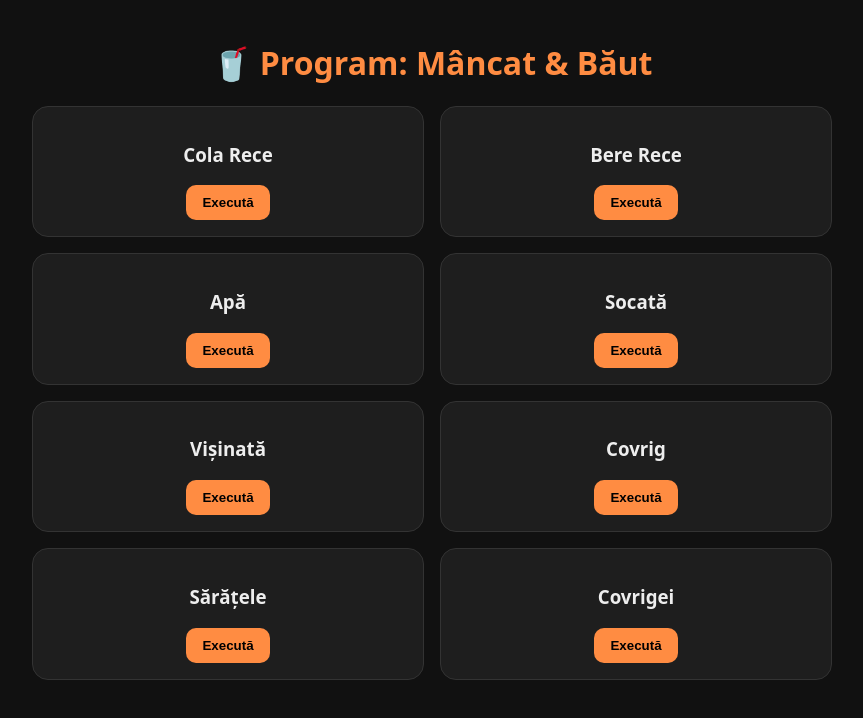
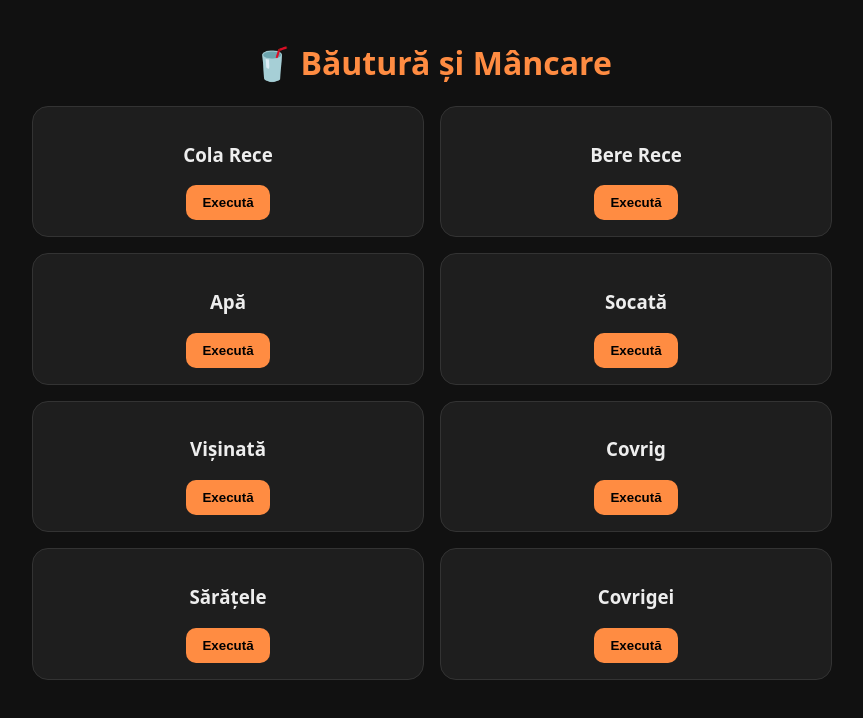
Before and after one commit to gmmarius/repo, a plain HTML site: page index.html in a window 1280 px wide. Shown: the whole page, without its empty margins (208-1071 px from the left). Drawn offline with Linux system fonts and the light colour scheme.

Commit message:
Update index.html

```diff
--- a/index.html
+++ b/index.html
@@ -14,7 +14,7 @@ button{background:#ff8c42;color:#000;border:none;padding:10px 16px;border-radius
 </style>
 </head>
 <body>
-<h1>🥤 Program: Mâncat & Băut</h1>
+<h1>🥤 Băutură și Mâncare</h1>
 <div class="grid">
 <div class="card"><h3>Cola Rece</h3><button onclick="alert('Cola Rece executată ✓')">Execută</button></div>
 <div class="card"><h3>Bere Rece</h3><button onclick="alert('Bere Rece executată ✓')">Execută</button></div>
```
